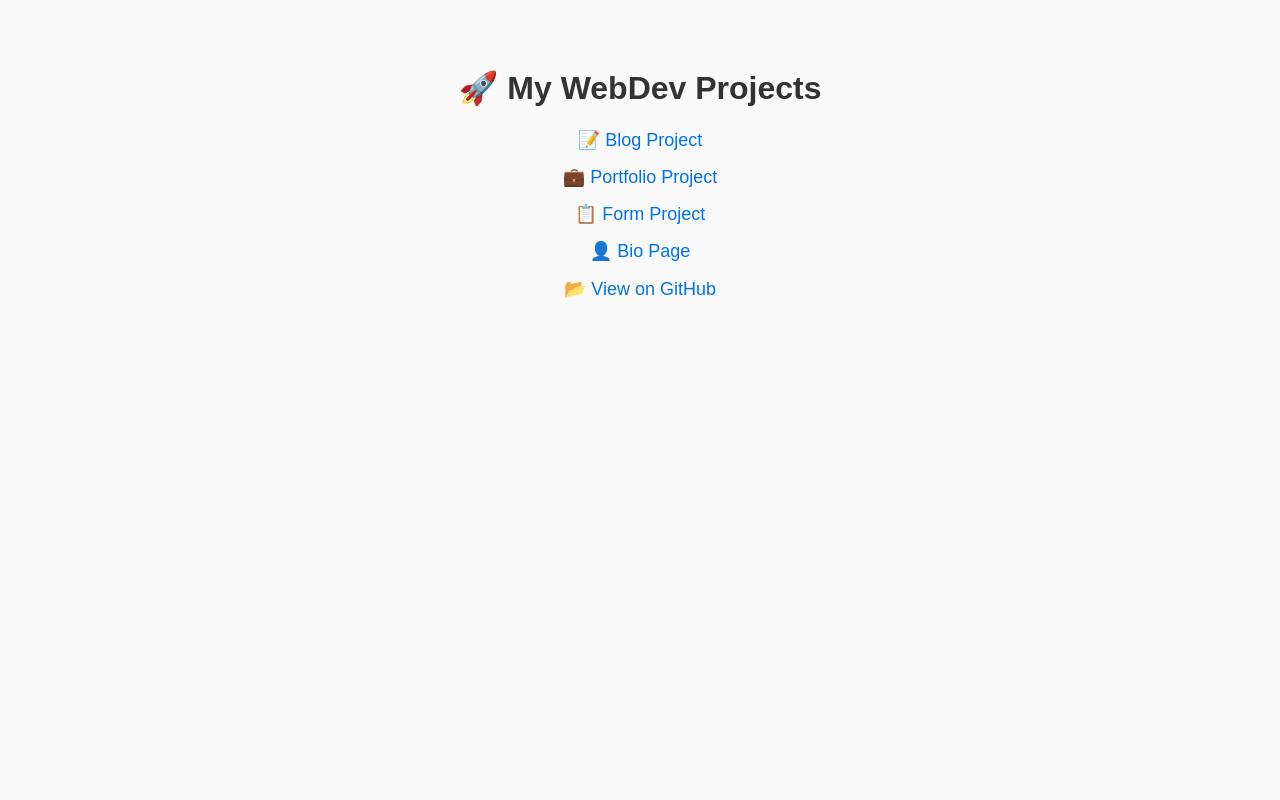
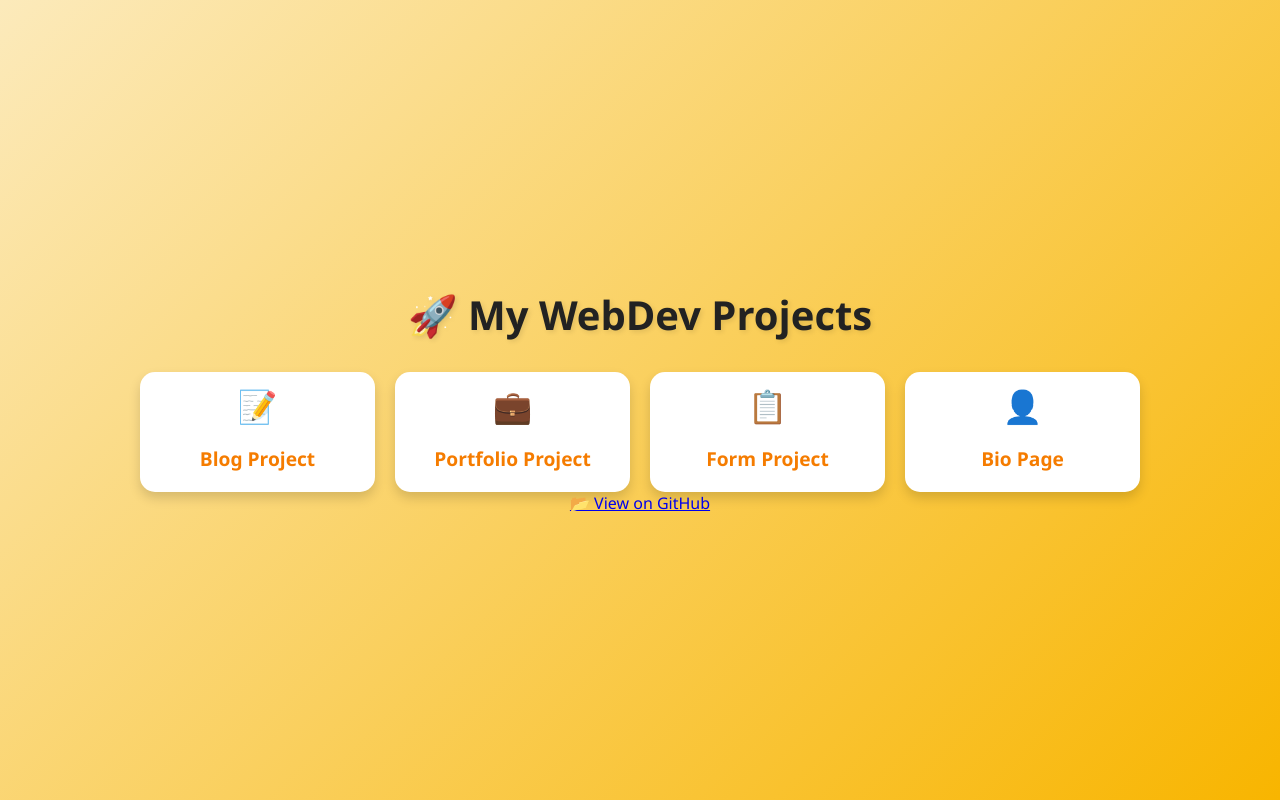
Before and after one commit to Hari484/WebDev, a plain HTML site: page index.html in a window 1280 px wide. Drawn offline with Linux system fonts and the light colour scheme.

Commit message:
Update index.html

```diff
--- a/index.html
+++ b/index.html
@@ -4,42 +4,93 @@
   <meta charset="UTF-8">
   <title>My WebDev Projects</title>
   <style>
+    * {
+      margin: 0;
+      padding: 0;
+      box-sizing: border-box;
+    }
     body {
-      font-family: Arial, sans-serif;
-      background: #f9f9f9;
-      text-align: center;
-      padding: 40px;
+      font-family: 'Segoe UI', Tahoma, Geneva, Verdana, sans-serif;
+      min-height: 100vh;
+      display: flex;
+      flex-direction: column;
+      justify-content: center;
+      align-items: center;
+      background: linear-gradient(135deg, #fceabb, #f8b500);
+      /* agar image use karni ho to neeche wali line enable karo */
+      /* background: url('images/background.jpg') no-repeat center center/cover; */
+      color: #333;
     }
     h1 {
-      color: #333;
+      font-size: 2.5rem;
+      margin-bottom: 30px;
+      color: #222;
+      text-shadow: 2px 2px 5px rgba(0,0,0,0.1);
     }
-    ul {
-      list-style: none;
-      padding: 0;
+    .projects {
+      display: grid;
+      grid-template-columns: repeat(auto-fit, minmax(220px, 1fr));
+      gap: 20px;
+      width: 90%;
+      max-width: 1000px;
     }
-    li {
-      margin: 15px 0;
+    .card {
+      background: #fff;
+      padding: 20px;
+      border-radius: 15px;
+      box-shadow: 0 6px 12px rgba(0,0,0,0.15);
+      text-align: center;
+      transition: transform 0.3s ease, box-shadow 0.3s ease;
     }
-    a {
+    .card:hover {
+      transform: translateY(-10px) scale(1.05);
+      box-shadow: 0 12px 20px rgba(0,0,0,0.25);
+    }
+    .card a {
       text-decoration: none;
-      font-size: 18px;
-      color: #0073e6;
+      font-size: 1.2rem;
+      font-weight: bold;
+      color: #f57c00;
+      transition: color 0.3s ease;
     }
-    a:hover {
-      color: #ff6600;
+    .card a:hover {
+      color: #d84315;
+    }
+    .emoji {
+      font-size: 2rem;
+      display: block;
+      margin-bottom: 10px;
+      animation: bounce 2s infinite;
+    }
+    @keyframes bounce {
+      0%, 100% { transform: translateY(0); }
+      50% { transform: translateY(-8px); }
     }
   </style>
 </head>
 <body>
   <h1>🚀 My WebDev Projects</h1>
-  <ul>
-    <li><a href="Html projects/blog.html" target="_blank">📝 Blog Project</a></li>
-    <li><a href="Html projects/portfolio.html" target="_blank">💼 Portfolio Project</a></li>
-    <li><a href="Html projects/Bsic form.html" target="_blank">📋 Form Project</a></li>
-    <li><a href="Html projects/Bio Page.html" target="_blank">👤 Bio Page</a></li>
-  </ul>
+  <div class="projects">
+    <div class="card">
+      <span class="emoji">📝</span>
+      <a href="Html projects/blog.html" target="_blank">Blog Project</a>
+    </div>
+    <div class="card">
+      <span class="emoji">💼</span>
+      <a href="Html projects/portfolio.html" target="_blank">Portfolio Project</a>
+    </div>
+    <div class="card">
+      <span class="emoji">📋</span>
+      <a href="Html projects/Bsic form.html" target="_blank">Form Project</a>
+    </div>
+    <div class="card">
+      <span class="emoji">👤</span>
+      <a href="Html projects/Bio Page.html" target="_blank">Bio Page</a>
+    </div>
+  </div>
 </body>
 </html>
+
 
 
   <!-- Repo Button -->
```
